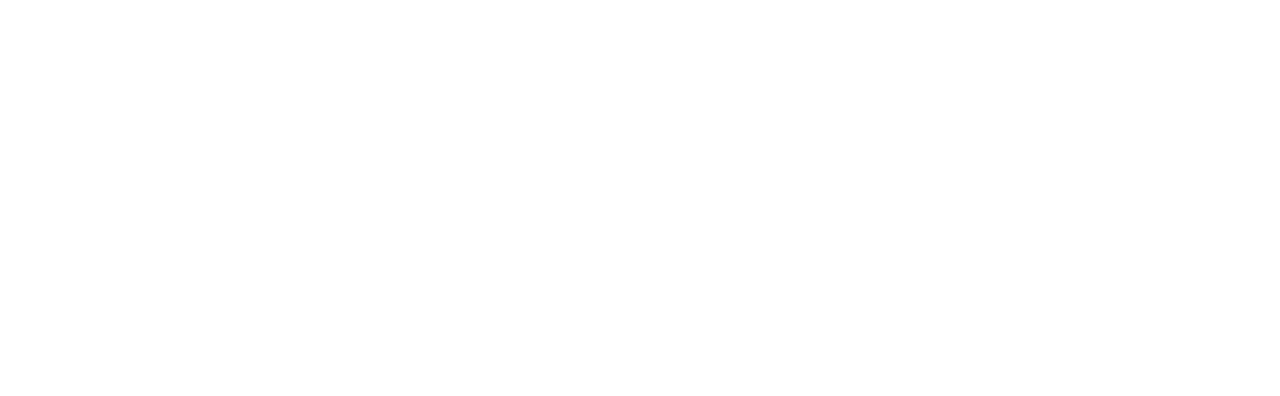
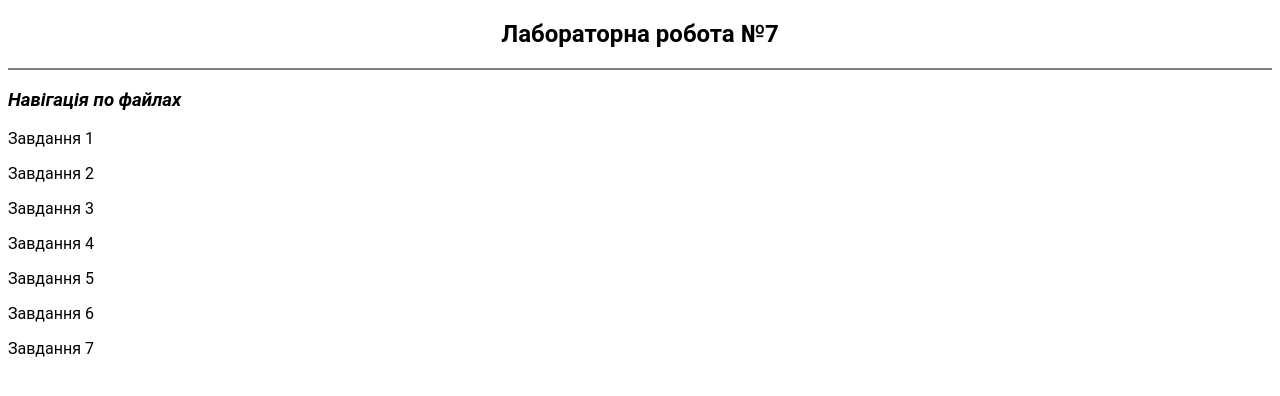
Before and after one commit to Sengammi/github-lab7, a plain HTML site: page index.html in a window 1280 px wide. Drawn offline with Linux system fonts and the light colour scheme.

Commit message:
Complete all

```diff
--- a/index.html
+++ b/index.html
@@ -6,6 +6,15 @@
     <link rel="stylesheet" href="./css/index.css">
 </head>
 <body>
-
+    <h2>Лабораторна робота №7</h2>
+    <hr>
+    <h3><i>Навігація по файлах</i></h3>
+    <a href="task_1.html" target="_blank"><p>Завдання 1</p></a>
+    <a href="task_2.html" target="_blank"><p>Завдання 2</p></a>
+    <a href="task_3.html" target="_blank"><p>Завдання 3</p></a>
+    <a href="task_4.html" target="_blank"><p>Завдання 4</p></a>
+    <a href="task_5.html" target="_blank"><p>Завдання 5</p></a>
+    <a href="task_6.html" target="_blank"><p>Завдання 6</p></a>
+    <a href="task_7.html" target="_blank"><p>Завдання 7</p></a>
 </body>
 </html>
--- a/scss/index.scss
+++ b/scss/index.scss
@@ -1,6 +1,4 @@
 *{
-  margin: 0;
-  padding: 0;
   font-family: roboto, sans-serif;
 }
 a{
```
Also changed, not shown: css/index.css, 1 other file.
